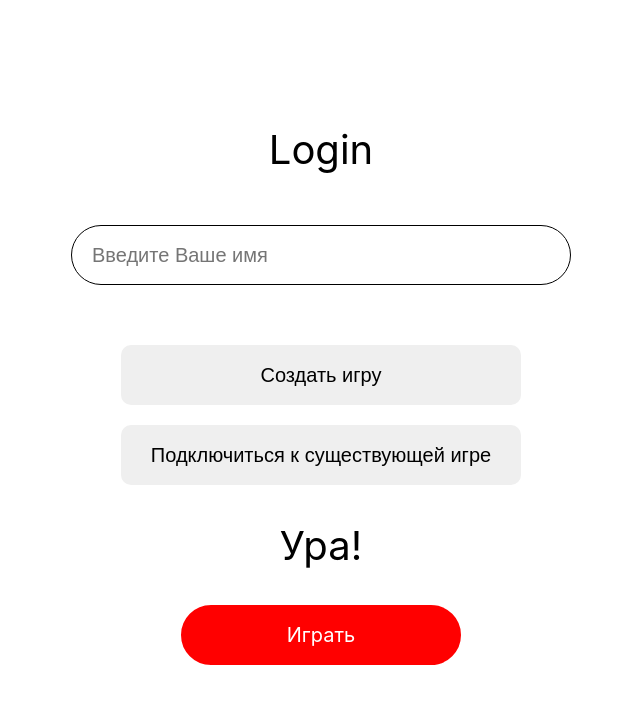
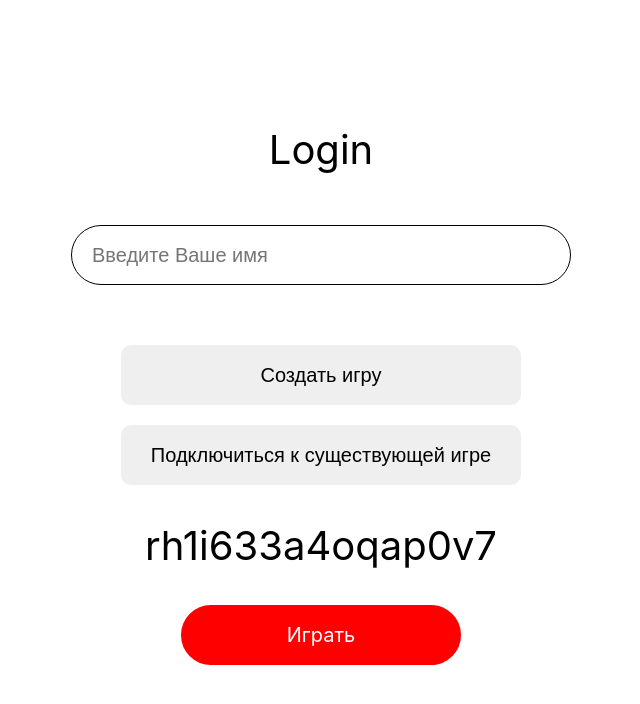
Before and after one commit to AG0n1/SeaBattle, a React (Create React App) app: page / in a window 1280 px wide. Both pictures are taken after a click on the button "Создать игру". Shown: the top 704 px of the page, without its empty margins (319-959 px from the left). Built offline with nearby package versions, Linux system fonts and the light colour scheme; the HTML template or start-up script is replaced by a standard one.

Commit message:
Added gameId generation function

```diff
--- a/src/App.css
+++ b/src/App.css
@@ -46,7 +46,10 @@
 }
 
 #gameIdInput {
+  display: flex;
+  flex-direction: column;
   font-size: 40px;
+  cursor: pointer;
 }
 
 .space {
@@ -78,6 +81,7 @@
 .alert {
   justify-content: center;
   align-items: center;
+  text-align: center;
   width: 100%;
   height: 100vh;
   position: absolute;
@@ -99,6 +103,7 @@
   width: 1000px;
   height: 300px;
   cursor: pointer;
+  padding: 30px;
 }
 
 .ivanEpishko {
@@ -108,3 +113,14 @@
   width: 100%;
   height: 100vh;
 }
+
+.copiedText {
+  color: gray;
+  font-size: 12px;
+  width: 320px;
+  text-align: center;
+}
+
+#spanForGameId {
+  height: 100px;
+}
--- a/src/components/HandlerLogin.js
+++ b/src/components/HandlerLogin.js
@@ -5,12 +5,22 @@ function HandlerLogin() {
     const [displayCreate, setDisplayCreate] = useState("none")
     const [displayConnect, setDisplayConnect] = useState("none")
     const [displayAlert, setDisplayAlert] = useState("none")
+    const [gameId, setGameId] = useState(generateGameId()); // Инициализируем gameId здесь
+    const [copied, setCopied] = useState(false);
+
+    function generateGameId() {
+        const symbols = ['1','2','3','4','5','6','7','8','9','0','a','b','c','d','e','f','g','h','i','g','k','l','m','n','o','p','q','r','s','t','u','v','w','x','y','z'];
+        let gameId = "";
+        for (let i = 0; i < 16; i++) {
+            gameId += symbols[Math.floor(Math.random() * 36)];
+        }
+        return gameId;
+    }
 
     const openCreate = () => {
         if (displayConnect === "block") {
             setDisplayConnect("none")
         }
-
         setDisplayCreate("block")
     }
 
@@ -23,7 +33,7 @@ function HandlerLogin() {
 
     const checkData = (e) => {
         const nameInput = document.getElementById("nameInput")
-        if (displayConnect == displayCreate || nameInput.value == "") {
+        if (displayConnect === displayCreate || nameInput.value === "") {
             e.preventDefault()
             setDisplayAlert("flex")
         }
@@ -45,7 +55,6 @@ function HandlerLogin() {
         display: displayAlert
     }
 
-
     return (
         <div className="HandlerLogin">
             <div className="LoginTitle">
@@ -59,8 +68,18 @@ function HandlerLogin() {
 
             <div className="space">
                 <div id="gameIdInput" style={styleCreate}>
-                    Ура!
+                    {copied ? (
+                        <span id="spanForGameId">
+                            {gameId}
+                            <div className="copiedText">Скопировано</div>
+                        </span>
+                    ) : (
+                        <span onClick={() => { navigator.clipboard.writeText(gameId); setCopied(true); }}>
+                            {gameId}
+                        </span>
+                    )}
                 </div>
+
 
                 <div id="gameCreationInfo" style={styleConnect}>
                     <input className="inp" placeholder="Введите идентификатор игры" />
@@ -71,7 +90,7 @@ function HandlerLogin() {
 
             <div className="alert" style={styleAlert}>
                 <div className="alertBlock" onClick={closeAlert}>
-                    Вам нужно выбрать: присоединиться или создать игру?
+                    Вам нужно ввести своё имя или выбрать: присоединиться или создать игру?
                 </div>
             </div>
         </div>
```
